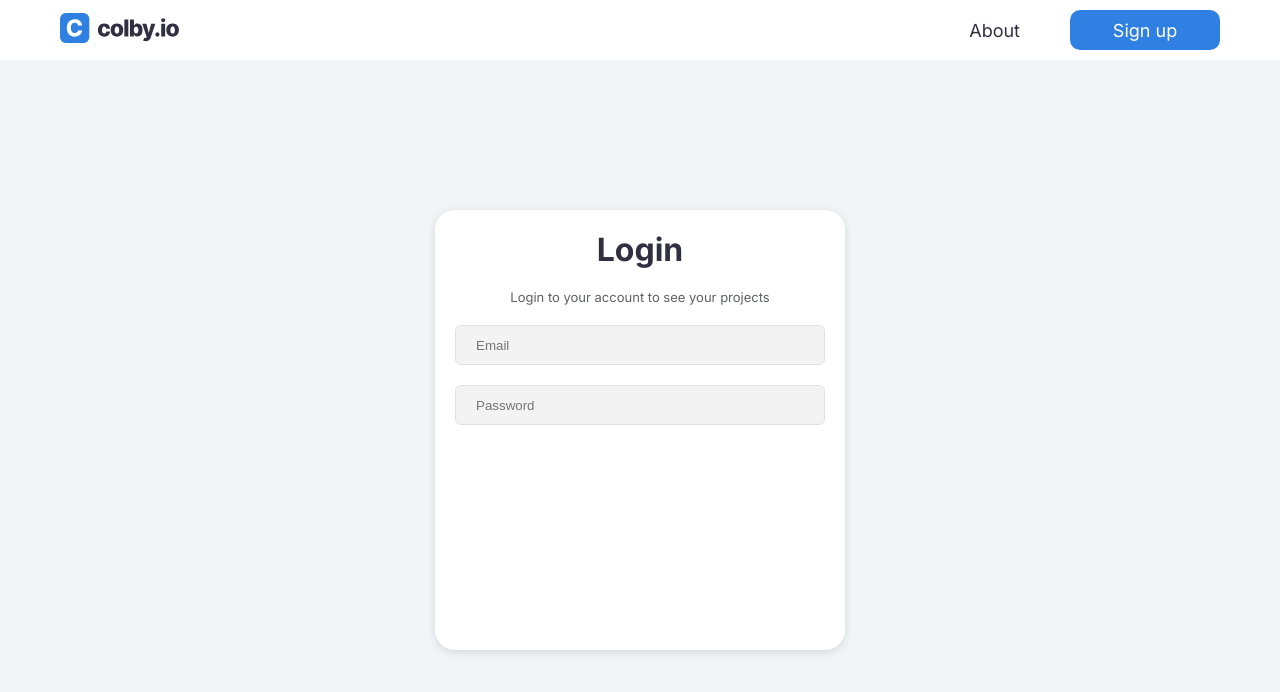
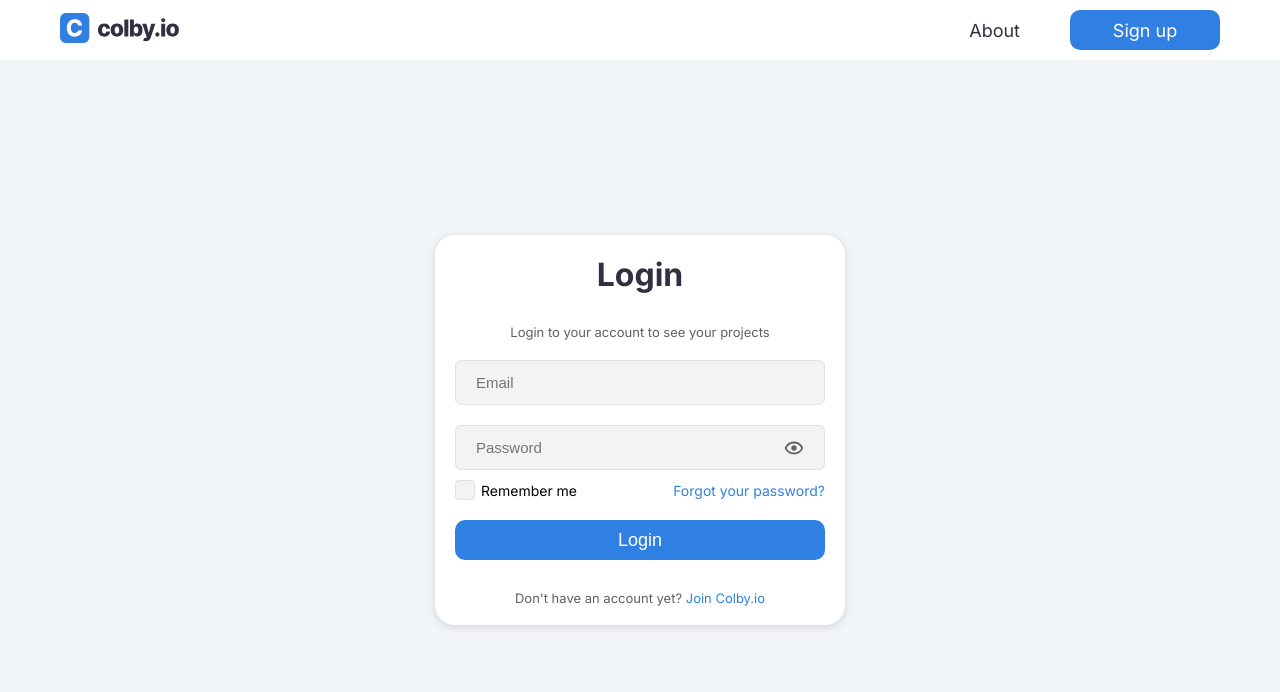
Before and after one commit to CihanErenler/task-manager-frontend, a React (Create React App) app: page /login in a window 1280 px wide. Shown: the top 692 px of the page. Built offline with nearby package versions, Linux system fonts and the light colour scheme.

Commit message:
login page styles completed

```diff
--- a/package.json
+++ b/package.json
@@ -9,6 +9,7 @@
     "framer-motion": "^6.5.1",
     "react": "^18.2.0",
     "react-dom": "^18.2.0",
+    "react-icons": "^4.4.0",
     "react-router-dom": "^6.3.0",
     "react-scripts": "5.0.1",
     "styled-components": "^5.3.5",
--- a/src/components/Button.js
+++ b/src/components/Button.js
@@ -44,8 +44,13 @@ const StyledLongLink = styled(Link)`
   width: 240px;
 `;
 
-const Button = ({ children, action, link, to, long }) => {
-  if (link && long) {
+const FullButton = styled.button`
+  ${CommonStyles}
+  width: 100%;
+`;
+
+const Button = ({ children, action, link, to, large, full, type }) => {
+  if (link && large) {
     return (
       <StyledLongLink to={to} onClick={action}>
         {children}
@@ -57,11 +62,27 @@ const Button = ({ children, action, link, to, long }) => {
     return <StyledLink to={to}>{children}</StyledLink>;
   }
 
-  if (long) {
-    <StyledLongButton onClick={action}>{children}</StyledLongButton>;
+  if (large) {
+    return (
+      <StyledLongButton type={type} onClick={action}>
+        {children}
+      </StyledLongButton>
+    );
   }
 
-  return <StyledButton onClick={action}>{children}</StyledButton>;
+  if (full) {
+    return (
+      <FullButton type={type} onClick={action}>
+        {children}
+      </FullButton>
+    );
+  }
+
+  return (
+    <StyledButton type={type} onClick={action}>
+      {children}
+    </StyledButton>
+  );
 };
 
 export default Button;
--- /dev/null
+++ b/src/components/Checkbox/Checkbox.js
@@ -0,0 +1,74 @@
+import React, { useRef } from "react";
+import styled from "styled-components";
+
+const Div = styled.div`
+  display: flex;
+  align-items: center;
+  justify-content: center;
+
+  input {
+    width: 0;
+    height: 0;
+    opacity: 0;
+  }
+
+  span {
+    display: block;
+    width: 20px;
+    height: 20px;
+    background-color: ${(props) => props.theme.inputBg};
+    border: 1px solid ${(props) => props.theme.inputBorder};
+    border-radius: 4px;
+    transition: all 0.3s ease;
+    position: relative;
+    margin-right: 6px;
+  }
+
+  input[type="checkbox"]:checked + span {
+    background-color: ${(props) => props.theme.primary} !important;
+
+    ::after {
+      content: "";
+      position: absolute;
+      height: 13px;
+      width: 6px;
+      border-bottom: 2px solid #fff;
+      border-right: 2px solid #fff;
+      left: 50%;
+      top: 2px;
+      transform: translateX(-50%) rotate(45deg);
+      transition: all 0.3s ease;
+    }
+  }
+
+  input:focus + span {
+    box-shadow: 0 0 0 4px ${(props) => props.theme.buttonFocus} !important;
+  }
+
+  input:hover + span {
+    border-color: ${(props) => props.theme.primary};
+  }
+`;
+
+const CustomCheckbox = ({ onchange, label, value, id }) => {
+  const input = useRef(null);
+  const handleOnClick = () => {
+    onchange(!value);
+    input.current.focus();
+  };
+  return (
+    <Div>
+      <input
+        id={id}
+        type="checkbox"
+        ref={input}
+        value={value}
+        onChange={() => onchange(!value)}
+        checked={value}
+      />
+      <span onClick={handleOnClick}></span>
+    </Div>
+  );
+};
+
+export default CustomCheckbox;
--- /dev/null
+++ b/src/components/Checkbox/CheckboxContainer.js
@@ -0,0 +1,15 @@
+import React from "react";
+import styled from "styled-components";
+
+const Div = styled.div`
+  display: flex;
+  flex-direction: row-reverse;
+  align-items: center;
+  justify-content: space-between;
+`;
+
+const CheckboxContainer = ({ children }) => {
+  return <Div>{children}</Div>;
+};
+
+export default CheckboxContainer;
--- /dev/null
+++ b/src/components/Checkbox/CheckboxLabel.js
@@ -0,0 +1,12 @@
+import React from "react";
+import styled from "styled-components";
+
+const StyledLabel = styled.label`
+  font-size: 14px;
+`;
+
+const CheckboxLabel = ({ id, children }) => {
+  return <StyledLabel htmlFor={id}>{children}</StyledLabel>;
+};
+
+export default CheckboxLabel;
--- /dev/null
+++ b/src/components/CustomLink.js
@@ -0,0 +1,13 @@
+import React from "react";
+import styled from "styled-components";
+import { Link } from "react-router-dom";
+
+const StyledLink = styled(Link)`
+  color: ${(props) => props.theme.primary};
+`;
+
+const CustomLink = ({ to, children }) => {
+  return <StyledLink to={to}>{children}</StyledLink>;
+};
+
+export default CustomLink;
--- a/src/components/Input.js
+++ b/src/components/Input.js
@@ -1,15 +1,35 @@
-import React from "react";
+import React, { useState } from "react";
 import styled from "styled-components";
+import { BiShow, BiHide } from "react-icons/bi";
+
+const Section = styled.section`
+  height: 45px;
+  display: flex;
+  align-items: center;
+  justify-content: center;
+  position: relative;
+  margin-top: 20px;
+
+  svg {
+    position: absolute;
+    right: 20px;
+    top: 50%;
+    transform: translateY(-50%);
+    font-size: 22px;
+    color: ${(props) => props.theme.textColorLight};
+  }
+`;
 
 const TextInput = styled.input`
   width: 100%;
-  height: 40px;
+  height: 45px;
   border: 1px solid ${(focus) => focus.theme.inputBorder};
   border-radius: 6px;
   background-color: ${(props) => props.theme.inputBg};
   padding: 0 20px;
-  margin-top: 20px;
+
   transition: all 0.3s ease;
+  font-size: 15px;
 
   :focus {
     box-shadow: 0 0 0 4px ${(props) => props.theme.buttonFocus};
@@ -18,14 +38,40 @@ const TextInput = styled.input`
   }
 `;
 
-const CustomInput = ({ value, onchange, placeholder }) => {
+const CustomInput = ({ value, onchange, placeholder, password }) => {
+  const [show, setShow] = useState();
+
+  const handleShow = () => {
+    setShow(!show);
+  };
+
+  if (password) {
     return (
+      <Section>
+        <TextInput
+          onChange={(e) => onchange(e.target.value)}
+          value={value}
+          type={show ? "text" : "password"}
+          placeholder={placeholder}
+        />
+        {show ? (
+          <BiHide onClick={handleShow} />
+        ) : (
+          <BiShow onClick={handleShow} />
+        )}
+      </Section>
+    );
+  }
+
+  return (
+    <Section>
       <TextInput
         onChange={(e) => onchange(e.target.value)}
         value={value}
         type="text"
         placeholder={placeholder}
       />
+    </Section>
   );
 };
 
--- a/src/components/Login.js
+++ b/src/components/Login.js
@@ -1,12 +1,18 @@
 import React, { useState } from "react";
 import styled from "styled-components";
 import CustomInput from "./Input";
+import CheckboxContainer from "./Checkbox/CheckboxContainer";
+import CheckboxLabel from "./Checkbox/CheckboxLabel";
+import Checkbox from "./Checkbox/Checkbox";
+import CustomLink from "./CustomLink";
+import Button from "./Button";
+import { Link } from "react-router-dom";
 
 const Div = styled.div`
   background-color: ${(props) => props.theme.bg1};
   padding: 20px;
   border-radius: 20px;
-  height: 440px;
+  height: 390px;
   width: 410px;
   box-shadow: rgba(99, 99, 99, 0.2) 0px 2px 8px 0px;
 
@@ -22,24 +28,62 @@ const Div = styled.div`
     font-size: 13px;
     color: ${(props) => props.theme.textColorLight};
   }
+
+  p {
+    margin-top: 30px;
+  }
+`;
+
+const LinkDiv = styled.div`
+  display: flex;
+  align-items: center !important;
+  justify-content: space-between;
+  font-size: 14px;
+  margin: 10px 0 20px;
 `;
 
 const Login = () => {
   const [email, setEmail] = useState("");
   const [password, setPassword] = useState("");
+  const [isRemember, setIsRemember] = useState(false);
+
+  const handleLogin = (e) => {
+    e.preventDefault();
+    console.log("Clicked");
+  };
 
   return (
     <Div>
       <h1>Login</h1>
       <p>Login to your account to see your projects</p>
-      <form>
+      <form onSubmit={handleLogin}>
         <CustomInput onchange={setEmail} value={email} placeholder="Email" />
         <CustomInput
           onchange={setPassword}
           value={password}
           placeholder="Password"
+          password
         />
+        <LinkDiv>
+          <CheckboxContainer>
+            <CheckboxLabel id="remember-me">Remember me</CheckboxLabel>
+            <Checkbox
+              label="Remember me"
+              id="remember-me"
+              value={isRemember}
+              onchange={setIsRemember}
+            />
+          </CheckboxContainer>
+          <CustomLink to="/reset-password">Forgot your password?</CustomLink>
+        </LinkDiv>
+        <Button full type="submit">
+          Login
+        </Button>
       </form>
+      <p>
+        Don't have an account yet?{" "}
+        <CustomLink to="/register">Join Colby.io</CustomLink>
+      </p>
     </Div>
   );
 };
```
Also changed, not shown: src/components/CustomCheckbox.js (deleted, +0 -7 lines), 1 other file (tests, documents, lock files or other folders). Lines whose indentation alone changed are shown as unchanged.
